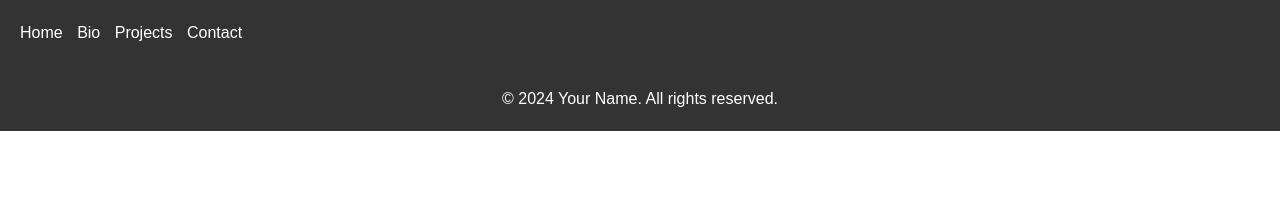
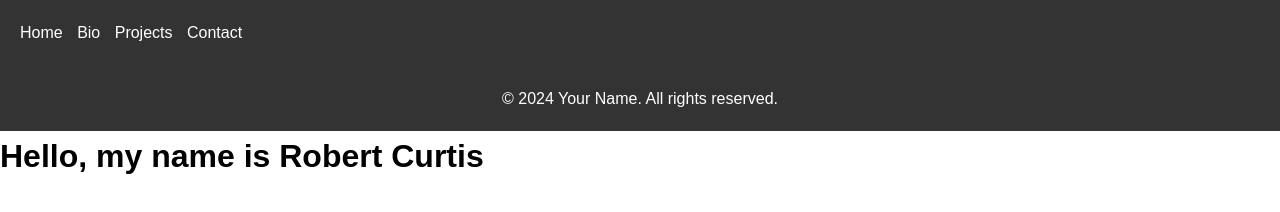
Before and after one commit to dublite/my-website, a plain HTML site: page index.html in a window 1280 px wide. Drawn offline with Linux system fonts and the light colour scheme.

Commit message:
Update index.html

```diff
--- a/index.html
+++ b/index.html
@@ -22,5 +22,8 @@
     </footer>
 
     <script src="script.js"></script>
+    <div class="animation-container">
+  <h1 class="text-animation">Hello, my name is <span class="name">Robert</span> Curtis</h1>
+</div>
 </body>
 </html>
```
